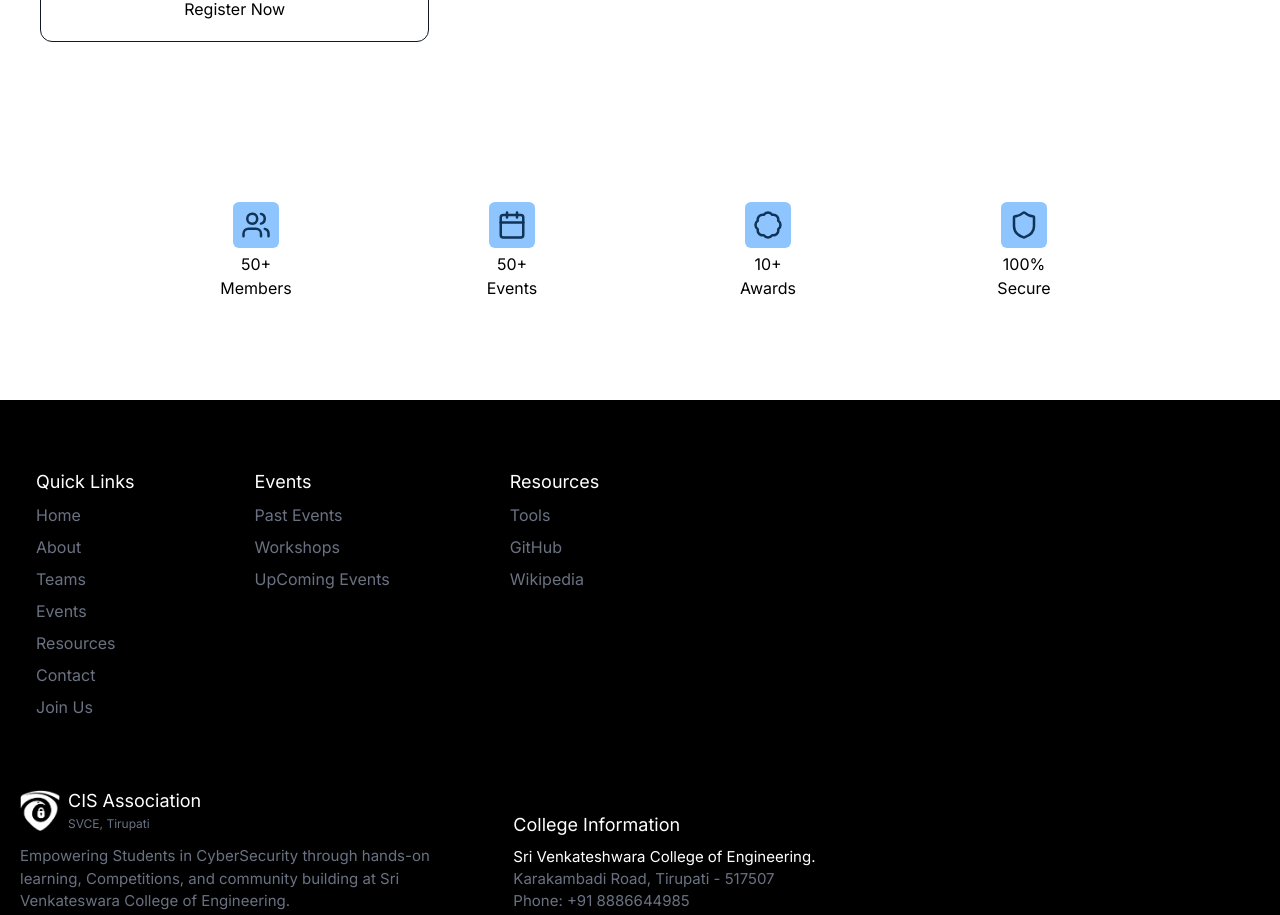
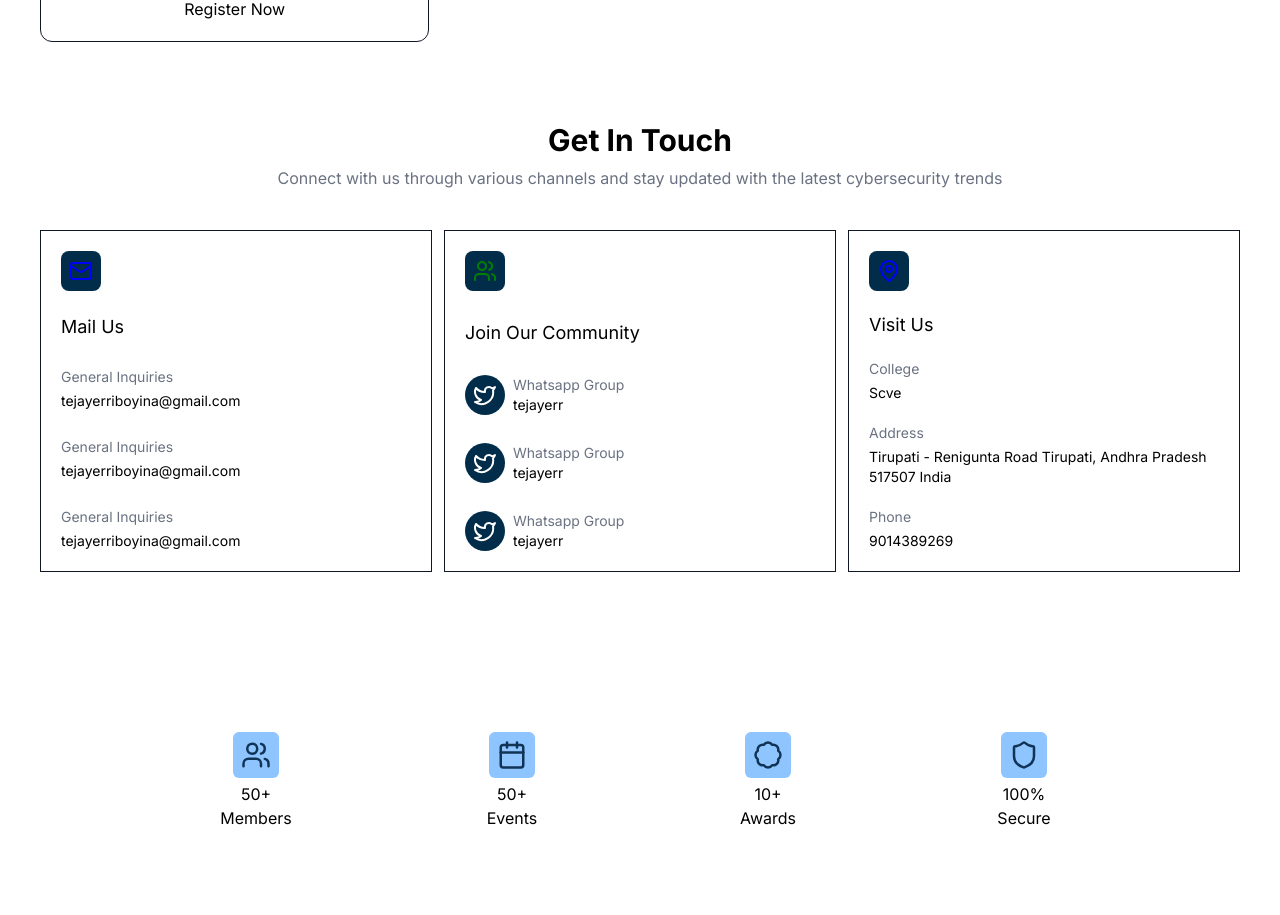
Before and after one commit to Akhileswar6/CIS-Project, a React (Vite) app: page / in a window 1280 px wide. Shown: the part 1320-2235 px from the top of the page. Built offline with nearby package versions, Linux system fonts and the light colour scheme.

Commit message:
Completed the both Contact and JoinUs Pages completely. The only remaining is Resources page.

```diff
--- a/src/App.jsx
+++ b/src/App.jsx
@@ -36,9 +36,9 @@ function App() {
               <Route path='/about' element={<About isDark={isDark} />} />
               <Route path='/teams' element={<Teams isDark={isDark} />} />
               <Route path='/events' element={<Events isDark={isDark} />} />
-              <Route path='/resources' element={<Resources />} />
-              <Route path='/contact' element={<Contact />} />
-              <Route path='/joinus' element={<JoinUs />} />
+              <Route path='/resources' element={<Resources isDark={isDark} />} />
+              <Route path='/contact' element={<Contact isDark={isDark} />} />
+              <Route path='/joinus' element={<JoinUs isDark={isDark} />} />
               <Route path='*' element={<NotFound />} />
           </Routes>
         </div>
--- /dev/null
+++ b/src/Components/GetInTouch.jsx
@@ -0,0 +1,58 @@
+import { AddressDetails, CommunityDetails, MailDetails } from "../data"
+
+
+
+
+const GetInTouch = () => {
+    return(
+        <div>
+            <div className="flex flex-col justify-center items-center gap-2">
+                <h3 className="text-3xl font-semibold">Get In Touch</h3>
+                <p className="text-gray-500">Connect with us through various channels and stay updated with the latest cybersecurity trends</p>
+            </div>
+            <div className="grid grid-cols-3 gap-3 px-10 py-10">
+                {MailDetails.map((section, index) => (
+                    <div key={index} className="border-1 border-gray-900 flex flex-col justify-between p-5 gap-5">
+                        <div className="p-2 bg-[#012D4B] w-fit rounded-lg">{section.img}</div>
+                        <h5 className="text-lg">{section.heading}</h5>
+                        {section.links.map((mail, index) => (
+                            <span key={index} className="text-sm">
+                                <p className="text-gray-500 py-1">{mail.name}</p>
+                                <a href={mail.link}>{mail.value}</a>
+                            </span>
+                        ))}
+                    </div>
+                ))}
+                {CommunityDetails.map((section, index) => (
+                    <div key={index} className="border-1 border-gray-900 flex flex-col justify-between p-5 gap-5">
+                        <div className="p-2 bg-[#012D4B] w-fit rounded-lg">{section.img}</div>
+                        <h5 className="text-lg">{section.heading}</h5>
+                        {section.links.map((link, index) => (
+                            <span key={index} className="flex items-center gap-2 text-sm">
+                                <span className="p-2 bg-[#012D4B] rounded-full text-white">{link.img}</span>
+                                <span>
+                                    <p className="text-gray-500">{link.name}</p>
+                                    <a href={link.link}>{link.value}</a>
+                                </span>
+                            </span>
+                        ))}
+                    </div>
+                ))}
+                {AddressDetails.map((section, index) => (
+                    <div key={index} className="border-1 border-gray-900 flex flex-col justify-between p-5 gap-5">
+                        <div className="p-2 bg-[#012D4B] w-fit rounded-lg">{section.img}</div>
+                        <h5 className="text-lg">{section.heading}</h5>
+                        {section.Address.map((ent, index) => (
+                            <span className="text-sm flex flex-col gap-1">
+                                <p className="text-gray-500">{ent.name}</p>
+                                <h6>{ent.value}</h6>
+                            </span>
+                        ))}
+                    </div>
+                ))}
+            </div>
+        </div>
+    )
+};
+
+export default GetInTouch;
--- /dev/null
+++ b/src/Components/JoinForm.jsx
@@ -0,0 +1,35 @@
+import { WhyJoinUs } from "../data";
+
+
+
+
+const JoinForm = () => {
+    return(
+        <div>
+            <div className="flex flex-col items-center justify-center gap-2">
+                <h3 className="text-3xl font-semibold">Join the <span>CIS Association</span></h3>
+                <p className="text-gray-500">Become part of our cybersecurity community and enhance your skills in information security</p>
+            </div>
+            <div className="flex flex-col px-10 pt-30 gap-10 justify-center">
+                <div className="flex flex-col justify-center gap-3 items-center">
+                    <h4 className="text-xl font-semibold pb-3">Why Join Us?</h4>
+                    {WhyJoinUs.map((res, index) => (
+                        <div key={index} className="flex gap-5 rounded-md bg-gray-600 text-white py-7 px-4">
+                            <div className="">{res.img}</div>
+                            <span>
+                                <p>{res.name}</p>
+                                <p>{res.description}</p>
+                            </span>
+                        </div>
+                    ))}
+                </div>
+                <div className="flex flex-col items-center justify-center gap-5">
+                    <h4 className="text-xl font-semibold">Student Registration</h4>
+                    <button className="px-5 py-2 bg-blue-500 rounded-lg">Join Association</button>
+                </div>
+            </div>
+        </div>
+    )
+}
+
+export default JoinForm;
--- a/src/Components/PastEvents.jsx
+++ b/src/Components/PastEvents.jsx
@@ -13,7 +13,7 @@ const PastEvents = () => {
 
     return(
         <div className="flex flex-col justify-center items-center px-10 py-10">
-            <h2>Past Events</h2>
+            <h2 className="text-3xl">Past Events</h2>
             <div className="grid py-10 grid-cols-2 gap-5">
                 {dataSet.map((ent, index) => (
                     <div key={index} className="border-1 p-5 rounded-md border-gray-900 flex flex-col justify-between">
--- a/src/Pages/Contact.jsx
+++ b/src/Pages/Contact.jsx
@@ -1,9 +1,12 @@
+import GetInTouch from "../Components/GetInTouch";
 
 
 
-const Contact = () => {
+const Contact = ({isDark}) => {
     return(
-        <div>Contact</div>
+        <div className={`${isDark ? 'bg-black text-white' : 'bg-white text-black'} flex flex-col gap-5`}>
+            <GetInTouch />
+        </div>
     );
 };
 
--- a/src/Pages/Home.jsx
+++ b/src/Pages/Home.jsx
@@ -1,6 +1,7 @@
 import Hero from "../Components/Hero";
 import UpcomingEvents from "../Components/UpcomingEvents";
 import CountDetails from "../Components/CountDetails";
+import GetInTouch from "../Components/GetInTouch";
 
 
 
@@ -9,6 +10,7 @@ const Home = ({isDark}) => {
         <div className={`${isDark ? 'bg-black text-white' : 'bg-white text-black'} flex flex-col gap-10`}>
             <Hero />
             <UpcomingEvents />
+            <GetInTouch />
             <CountDetails />
         </div>
     );
--- a/src/Pages/JoinUs.jsx
+++ b/src/Pages/JoinUs.jsx
@@ -1,9 +1,13 @@
+
+import JoinForm from "../Components/JoinForm";
 
 
 
-const JoinUs = () => {
+const JoinUs = ({isDark}) => {
     return(
-        <div>JoinUs</div>
+        <div className={`${isDark ? 'bg-black text-white' : 'bg-white text-black'} flex flex-col gap-5`}>
+            <JoinForm />
+        </div>
     );
 };
 
--- a/src/Pages/Resources.jsx
+++ b/src/Pages/Resources.jsx
@@ -1,9 +1,11 @@
 
 
 
-const Resources = () => {
+const Resources = ({isDark}) => {
     return(
-        <div>Resources</div>
+        <div className={`${isDark ? 'bg-black text-white' : 'bg-white text-black'} flex flex-col gap-5`}>
+            Re
+        </div>
     );
 };
 
--- a/src/data.jsx
+++ b/src/data.jsx
@@ -1,8 +1,9 @@
-import { Badge, Calendar, Github, Instagram, Linkedin, Mail, Shield, Target, Twitter, Users, Eye, User, MailIcon, Trophy, BookOpen, Lightbulb } from "lucide-react"
+import { Badge, Calendar, Github, Instagram, Linkedin, Mail, Shield, Target, Twitter, Users, Eye, User, MailIcon, Trophy, BookOpen, Lightbulb, Contact, MapPin, Book, Handshake } from "lucide-react"
 import { GiAchievement } from "react-icons/gi"
 import Achievements from "./Components/Achievements"
 import pic1 from './assets/react.svg'
 import pic2 from './assets/light.png'
+import { BsWhatsapp } from "react-icons/bs"
 
 
 
@@ -485,3 +486,73 @@ export const PastEventsData = [
         rating : '4.8',
     },
 ]
+
+
+
+// ==========================
+// GetinTouch Details
+// ==========================
+
+export const MailDetails = [
+    {
+        heading : 'Mail Us',
+        img : <Mail color="blue" />,
+        links : [
+            {name : 'General Inquiries', link : 'tejayerriboyina@gmail.com', value : 'tejayerriboyina@gmail.com'},
+            {name : 'General Inquiries', link : 'tejayerriboyina@gmail.com', value : 'tejayerriboyina@gmail.com'},
+            {name : 'General Inquiries', link : 'tejayerriboyina@gmail.com', value : 'tejayerriboyina@gmail.com'},
+        ]
+    }
+]
+
+export const CommunityDetails = [
+    {
+        heading : 'Join Our Community',
+        img : <Users color="green" />,
+        links : [
+            {name : 'Whatsapp Group', img : <Twitter /> , link : 'tejayerriboyina@gmail.com', value : 'tejayerr'},
+            {name : 'Whatsapp Group', img : <Twitter /> , link : 'tejayerriboyina@gmail.com', value : 'tejayerr'},
+            {name : 'Whatsapp Group', img : <Twitter /> , link : 'tejayerriboyina@gmail.com', value : 'tejayerr'},
+        ]
+    }
+]
+
+export const AddressDetails = [
+    {
+        heading : 'Visit Us',
+        img : <MapPin color="blue" />,
+        Address : [
+            {name : 'College', value : 'Scve'},
+            {name : 'Address', value : 'Tirupati - Renigunta Road Tirupati, Andhra Pradesh 517507 India'},
+            {name : 'Phone', value : '9014389269'},
+        ]
+    }
+]
+
+
+// ==========================
+// JoinUs Details
+// ==========================
+
+export const WhyJoinUs = [
+    {
+        name : 'Hands-on Learning',
+        description : 'Practical experience with real-world cybersecurity tools and techniques',
+        img : <Shield />,
+    },
+    {
+        name : 'Hands-on Learning',
+        description : 'Practical experience with real-world cybersecurity tools and techniques',
+        img : <Handshake />,
+    },
+    {
+        name : 'Hands-on Learning',
+        description : 'Practical experience with real-world cybersecurity tools and techniques',
+        img : <Trophy />,
+    },
+    {
+        name : 'Hands-on Learning',
+        description : 'Practical experience with real-world cybersecurity tools and techniques',
+        img : <Book />,
+    },
+]
```
